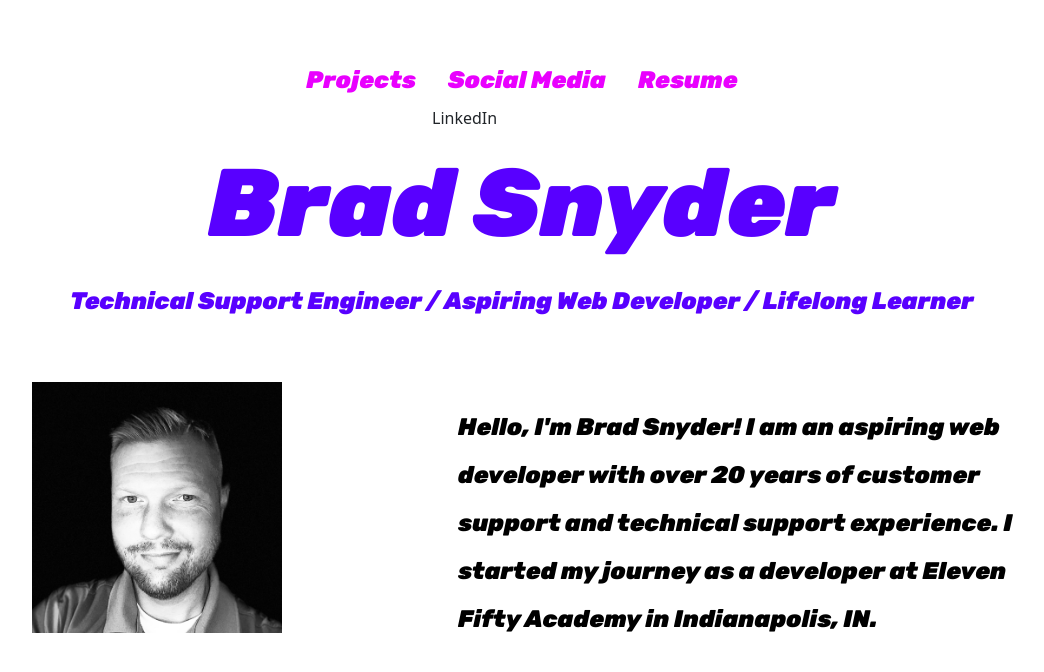
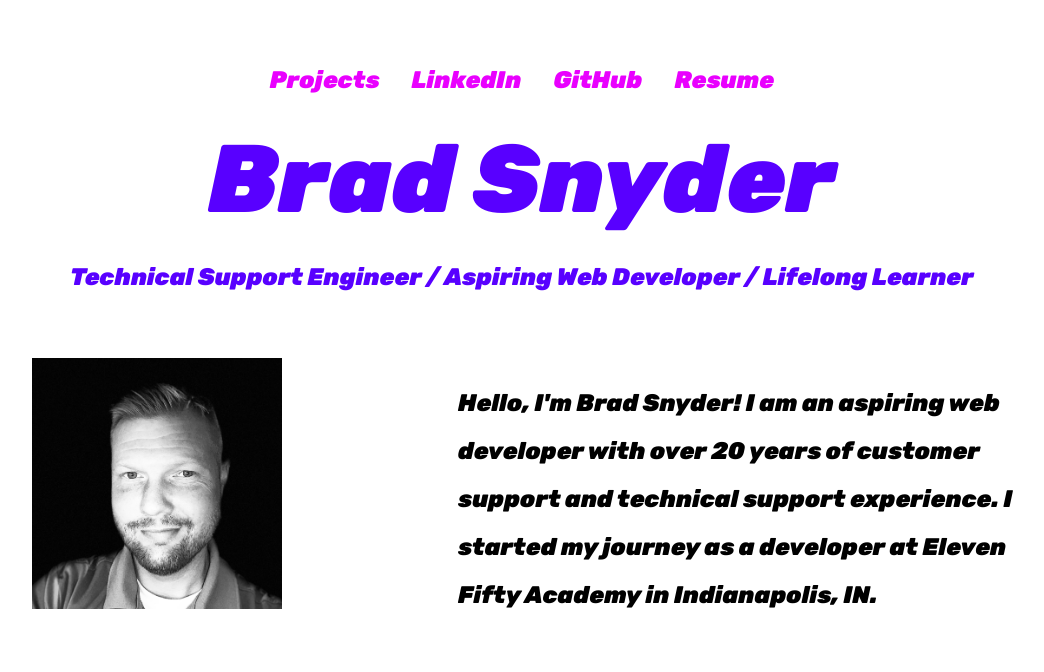
Before and after one commit to bsnyder13/portfolio, a website: page index.html in a window 1280 px wide. Shown: the whole page, without its empty margins (118-1162 px from the left). Drawn offline with nearby package versions, Linux system fonts and the light colour scheme.

Commit message:
completed main navigation

```diff
--- a/index.html
+++ b/index.html
@@ -16,12 +16,9 @@
     <header class="d-flex justify-content-center py-3">
         <ul class="nav nav-pills">
           <li class="nav-item"><a href="./allprojects.html" class="nav-link">Projects</a></li>
-          <div class="dropdown">
-            <li class="nav-item"><a class="nav-link">Social Media</a></li>
-            <div class="dropdown-content">
-              <li><a href="https://www.linkedin.com/in/brad-snyder-857076192/"></a>LinkedIn</li>
-            </div>
-          </div>
+          <li class ="nav-item"><a href="https://www.linkedin.com/in/brad-snyder-857076192/" target="_blank" class="nav-link">LinkedIn</a></li>
+          <li class="nav-item"><a href="https://github.com/bsnyder13" target="_blank" class="nav-link">GitHub</a></li>
+
           <li class="nav-item"><a href="https://drive.google.com/file/d/1Y_dWwKfhozUnmt6-f3FuwTHtC5JO92oz/view?usp=sharing" class="nav-link">Resume</a></li>
         </ul>
       </header>
--- a/style.css
+++ b/style.css
@@ -21,9 +21,6 @@ header {
 }
 
 body {
-    /* background: rgb(255,255,255);
-    background: linear-gradient(0deg, rgba(255,255,255,1) 65%, rgba(0,0,0,1) 90%); */
-    /* background-image: linear-gradient(#000000 10%, #ffffff 90%); */
     background: white;
 }
 
```
